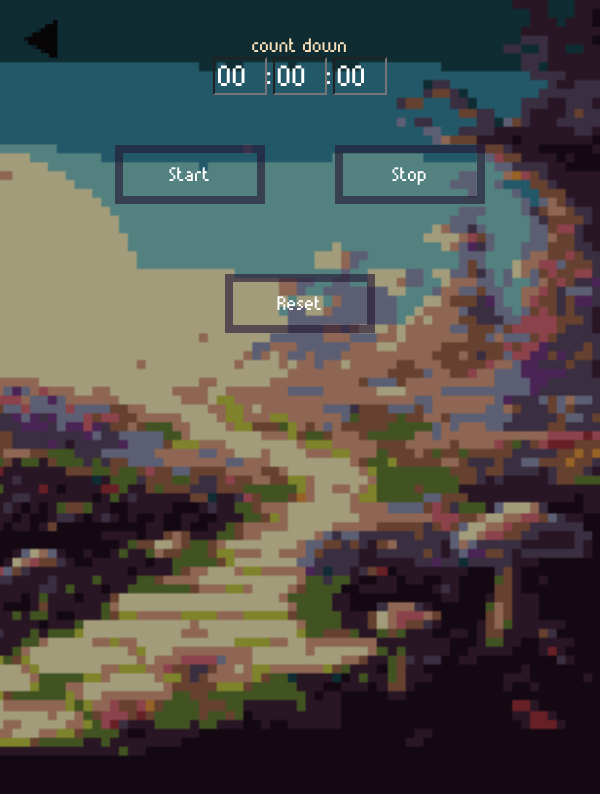
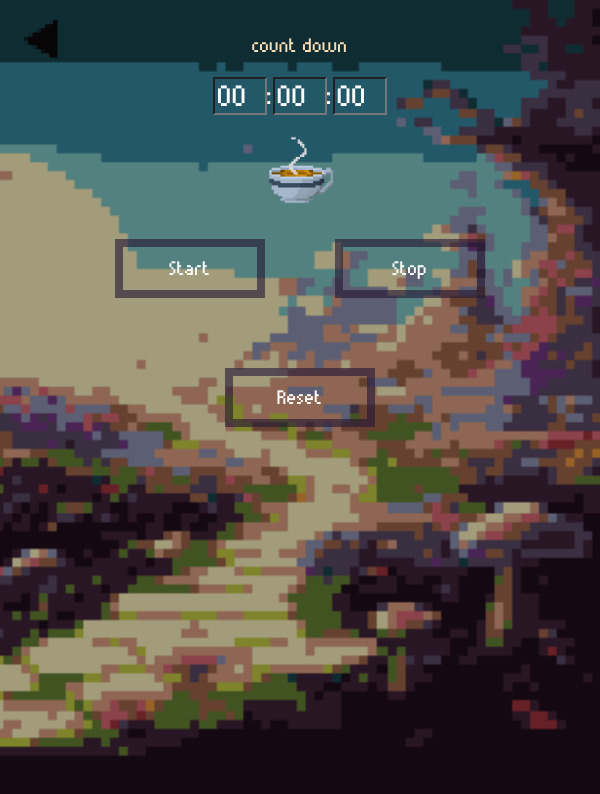
Before and after one commit to AshleyKimm/Alice-In-Wonderland-Study-Timer, an Electron app: page timer.html in a window 600 px wide. Drawn offline with Linux system fonts and the light colour scheme.

Commit message:
Add a coffee gif

```diff
--- a/timer.css
+++ b/timer.css
@@ -13,8 +13,14 @@ input {
     font-size: 2rem;
     display: flex;
     justify-content: center;
-    margin-bottom: 20px;
+    margin-top: 20px;
     color: transparent;
     font-size: 30px;
     color: white;
 }
+
+#coffee {
+    width: 70px;
+    height: auto;
+    margin-top: 20px;
+}
--- a/timer.html
+++ b/timer.html
@@ -3,7 +3,7 @@
     <head>
         <meta charset="UTF-8">
         <meta name="viewport" content="width=device-width, initial-scale=1.0">
-        <title>count up mode</title>
+        <title>count down mode</title>
         <link rel="stylesheet" href="index.css">
         <link rel="stylesheet" href="timer.css">
 
@@ -17,7 +17,7 @@
             <input type="number" id="minutesInput" value="00" min="00" max="59" />:
             <input type="number" id="secondsInput" value="00" min="00" max="59" />
         </div>
-
+        <img id="coffee" src="sources/coffee.gif">
         <div class="button-container">
             <button id="start" class="button">Start</button>
             <button id="stop" class="button">Stop</button>
```
Also changed, not shown: sources/coffee.gif (added), sources/tea.gif (added).
